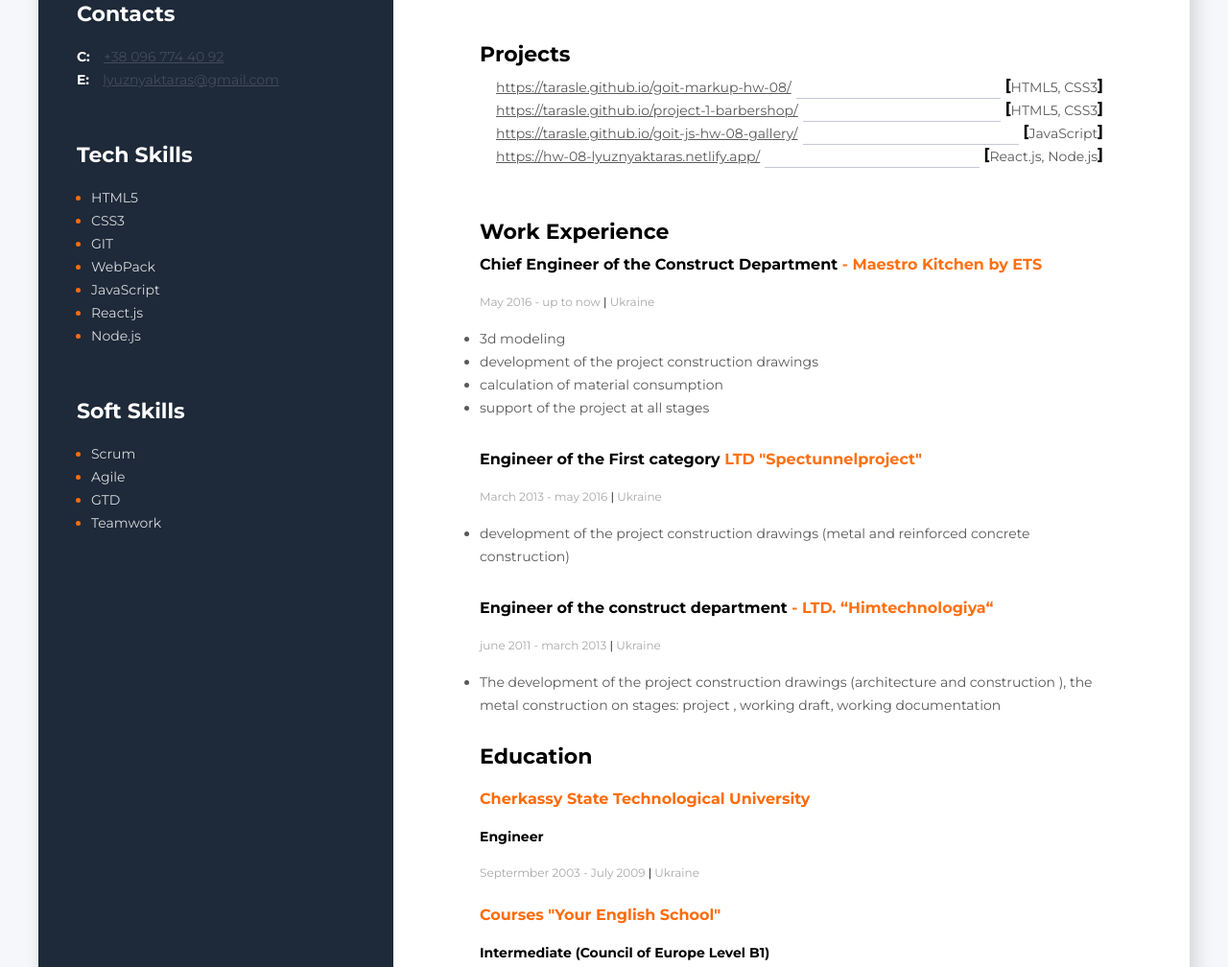
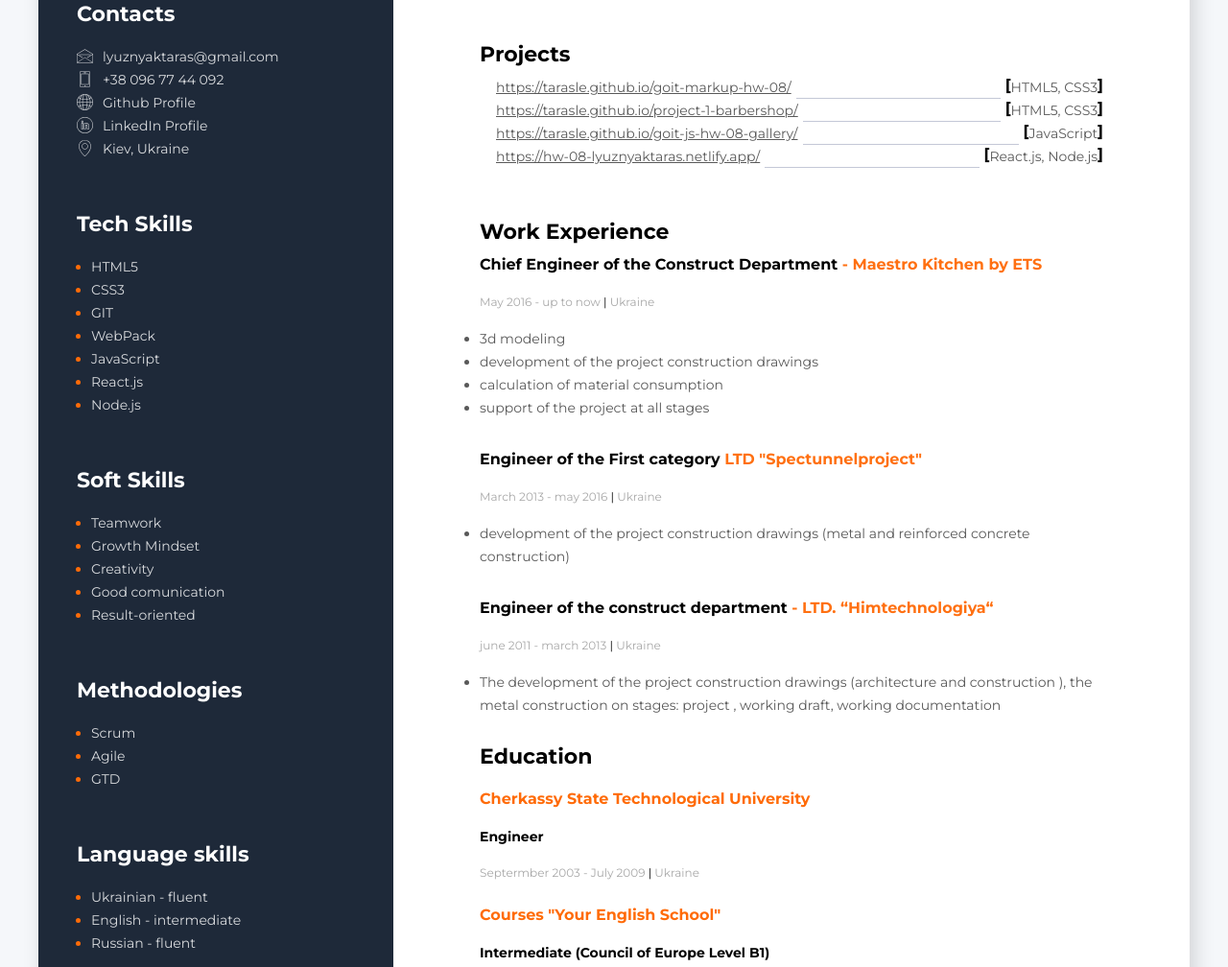
Before and after one commit to TarasLE/taras_lyuznyak_cv, a website: page index.html in a window 1280 px wide. Shown: the part 379-1387 px from the top of the page at 96% size. Drawn offline with Linux system fonts and the light colour scheme.

Commit message:
added svg sprite + edited sidebar

```diff
--- a/css/style.css
+++ b/css/style.css
@@ -50,33 +50,46 @@ body {
 }
 
 .contacts-link {
+  /* border: 1px solid; */
+  display: flex;
   font-size: 14px;
   font-weight: 400;
   line-height: 24px;
-  color: #434c5a;
+  color: #d8dadd;
+  text-decoration: none;
+  text-decoration: none;
+  -webkit-transition: color 250ms cubic-bezier(0.4, 0, 0.2, 1);
+  transition: color 250ms cubic-bezier(0.4, 0, 0.2, 1);
+  align-items: center;
 }
 
-.contacts-link-type {
+.contacts-link:hover,
+.contacts-link:focus {
+  color: #2196f3;
+  /* color: #ff6b08; */
+}
+
+/* .contacts-link-type {
   font-size: 14px;
   font-weight: 700;
   line-height: 24px;
   color: #fff;
   margin-right: 10px;
-}
+} */
 
-.tech-skills-title {
+.skills-title {
   font-size: 22px;
   font-weight: 700;
   line-height: 24px;
   margin-bottom: 20px;
   color: #fff;
 }
-.tech-skills-contsiner {
+.skills-container {
   margin-left: 40px;
   margin-right: 40px;
   margin-top: 55px;
 }
-.tech-skills-item {
+.skills-item {
   font-size: 14px;
   font-weight: 400;
   line-height: 24px;
@@ -84,11 +97,11 @@ body {
   margin-left: 15px;
   color: #ff6b08;
 }
-.tech-skills-text {
+.skills-text {
   color: #d8dadd;
 }
 
-.Soft-skills-contsiner {
+/* .Soft-skills-container {
   margin-left: 40px;
   margin-right: 40px;
   margin-top: 55px;
@@ -111,7 +124,7 @@ body {
 }
 .soft-skills-text {
   color: #d8dadd;
-}
+} */
 
 .profession {
   font-size: 14px;
@@ -234,3 +247,14 @@ body {
   margin-right: 5px;
   margin-top: 8px;
 }
+
+.contacts-list {
+  list-style: none;
+}
+
+.icon {
+  width: 17px;
+  height: 17px;
+  margin-right: 10px;
+  fill: currentColor;
+}
--- a/index.html
+++ b/index.html
@@ -18,65 +18,134 @@
         <!--Contacts container-->
         <div class="contacts-container">
           <h3 class="contacts-title">Contacts</h3>
-          <div>
-            <span class="contacts-link-type">C:</span>
-            <a class="contacts-link" href="tel:38096744092"
-              >+38 096 774 40 92</a
-            >
-          </div>
-          <div>
-            <span class="contacts-link-type">E:</span>
-            <a class="contacts-link" href="mailto:lyuznyaktaras@gmail.com"
-              >lyuznyaktaras@gmail.com</a
-            >
-          </div>
+          <ul class="contacts-list">
+            <li>
+              <a class="contacts-link" href="mailto:lyuznyaktaras@gmail.com">
+                <svg class="icon">
+                  <use href="./img/symbol-defs_min.svg#icon-envelope"></use>
+                </svg>
+                lyuznyaktaras@gmail.com
+              </a>
+            </li>
+            <li>
+              <a class="contacts-link" href="tel:+380967744092"
+                ><svg class="icon">
+                  <use href="./img/symbol-defs_min.svg#icon-phone"></use></svg
+                >+38 096 77 44 092</a
+              >
+            </li>
+            <li>
+              <a class="contacts-link" href="https://github.com/TarasLE"
+                ><svg class="icon">
+                  <use href="./img/symbol-defs_min.svg#icon-global"></use></svg
+                >Github Profile</a
+              >
+            </li>
+            <li>
+              <a
+                class="contacts-link"
+                href="https://www.linkedin.com/in/taras-liuzniak-04a649135/"
+                ><svg class="icon">
+                  <use
+                    href="./img/symbol-defs_min.svg#icon-linkedin"
+                  ></use></svg
+                >LinkedIn Profile</a
+              >
+            </li>
+            <li>
+              <a
+                class="contacts-link"
+                href="https://www.google.com/maps/place/%D0%9A%D0%B8%D0%B5%D0%B2,+02000/@50.401699,30.2525013,10z/data=!3m1!4b1!4m5!3m4!1s0x40d4cf4ee15a4505:0x764931d2170146fe!8m2!3d50.4501!4d30.5234"
+                ><svg class="icon">
+                  <use href="./img/symbol-defs_min.svg#icon-map-pin"></use></svg
+                >Kiev, Ukraine</a
+              >
+            </li>
+          </ul>
         </div>
 
         <!--Techskills content-->
 
-        <div class="tech-skills-contsiner">
-          <h3 class="tech-skills-title">Tech Skills</h3>
+        <div class="skills-container">
+          <h3 class="skills-title">Tech Skills</h3>
           <ul>
-            <li class="tech-skills-item">
-              <span class="tech-skills-text">HTML5</span>
+            <li class="skills-item">
+              <span class="skills-text">HTML5</span>
             </li>
-            <li class="tech-skills-item">
-              <span class="tech-skills-text">CSS3</span>
+            <li class="skills-item">
+              <span class="skills-text">CSS3</span>
             </li>
-            <li class="tech-skills-item">
-              <span class="tech-skills-text">GIT</span>
+            <li class="skills-item">
+              <span class="skills-text">GIT</span>
             </li>
-            <li class="tech-skills-item">
-              <span class="tech-skills-text">WebPack</span>
+            <li class="skills-item">
+              <span class="skills-text">WebPack</span>
             </li>
-            <li class="tech-skills-item">
-              <span class="tech-skills-text">JavaScript</span>
+            <li class="skills-item">
+              <span class="skills-text">JavaScript</span>
             </li>
-            <li class="tech-skills-item">
-              <span class="tech-skills-text">React.js</span>
+            <li class="skills-item">
+              <span class="skills-text">React.js</span>
             </li>
-            <li class="tech-skills-item">
-              <span class="tech-skills-text">Node.js</span>
+            <li class="skills-item">
+              <span class="skills-text">Node.js</span>
             </li>
           </ul>
         </div>
 
         <!--Softskills content-->
 
-        <div class="Soft-skills-contsiner">
-          <h3 class="Soft-skills-title">Soft Skills</h3>
+        <div class="skills-container">
+          <h3 class="skills-title">Soft Skills</h3>
           <ul>
-            <li class="soft-skills-item">
-              <span class="soft-skills-text">Scrum</span>
+            <li class="skills-item">
+              <span class="skills-text">Teamwork</span>
             </li>
-            <li class="soft-skills-item">
-              <span class="soft-skills-text">Agile</span>
+            <li class="skills-item">
+              <span class="skills-text">Growth Mindset</span>
             </li>
-            <li class="soft-skills-item">
-              <span class="soft-skills-text">GTD</span>
+            <li class="skills-item">
+              <span class="skills-text">Creativity</span>
             </li>
-            <li class="soft-skills-item">
-              <span class="soft-skills-text">Teamwork</span>
+            <li class="skills-item">
+              <span class="skills-text">Good comunication</span>
+            </li>
+            <li class="skills-item">
+              <span class="skills-text">Result-oriented</span>
+            </li>
+          </ul>
+        </div>
+
+        <!--Methodologies content-->
+
+        <div class="skills-container">
+          <h3 class="skills-title">Methodologies</h3>
+          <ul>
+            <li class="skills-item">
+              <span class="skills-text">Scrum</span>
+            </li>
+            <li class="skills-item">
+              <span class="skills-text">Agile</span>
+            </li>
+            <li class="skills-item">
+              <span class="skills-text">GTD</span>
+            </li>
+          </ul>
+        </div>
+
+        <!--Languages content-->
+
+        <div class="skills-container">
+          <h3 class="skills-title">Language skills</h3>
+          <ul>
+            <li class="skills-item">
+              <span class="skills-text">Ukrainian - fluent</span>
+            </li>
+            <li class="skills-item">
+              <span class="skills-text">English - intermediate</span>
+            </li>
+            <li class="skills-item">
+              <span class="skills-text">Russian - fluent</span>
             </li>
           </ul>
         </div>
```
Also changed, not shown: img/symbol-defs_min.svg (added).
